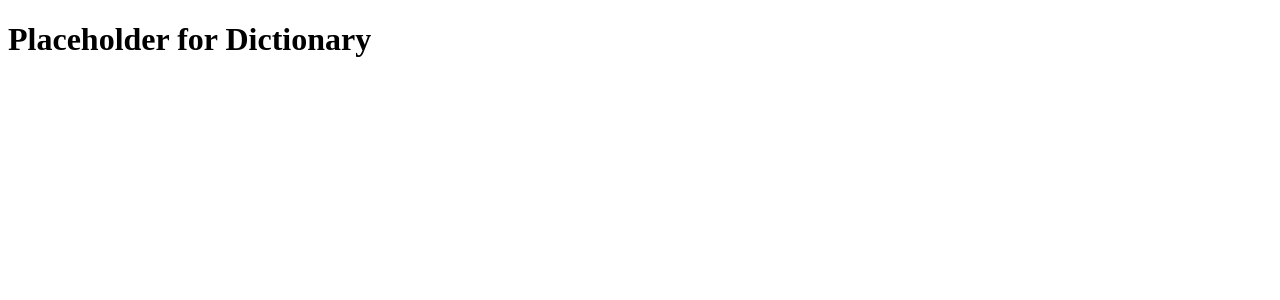
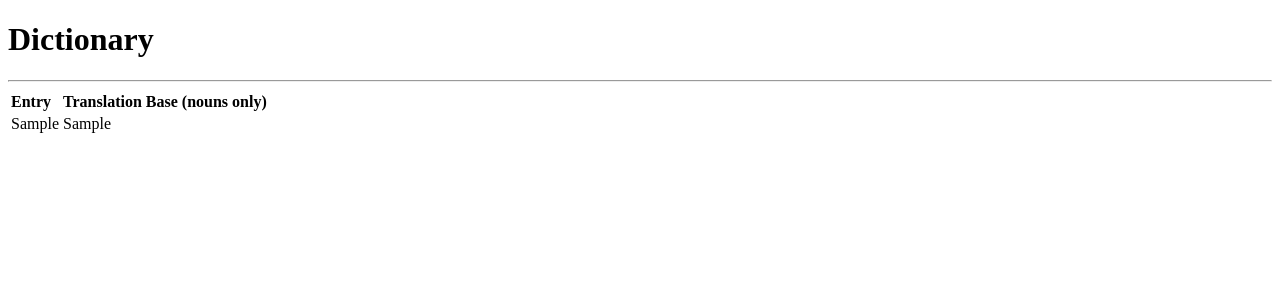
Before and after one commit to gardalic/german_learning_helper, a Flask app: template helper/templates/vocabulary/dictionary.html in a window 1280 px wide. Shown: the top 300 px of the page. Run offline with Flask 2, Linux system fonts and the light colour scheme; tables that the repository leaves empty hold one stand-in row (values such as "Sample post"); the template is opened without the code that fills it: values that come from a table or form of the project are taken from there, most other values are stand-ins (such as "Sample title", 1, 10 or a date in 2020).

Commit message:
Add basic dictionary, before pagination

```diff
--- a/config.py
+++ b/config.py
@@ -13,3 +13,4 @@ class Config(object):
         os.environ.get("DATABASE_URL") or "sqlite:///" + os.path.join(basedir, 'g_helper.db')
     )
     SQLALCHEMY_TRACK_MODIFICATIONS = False
+    DICT_ITEMS_PER_PAGE = 25
--- a/helper/templates/vocabulary/dictionary.html
+++ b/helper/templates/vocabulary/dictionary.html
@@ -1,4 +1,19 @@
 {% extends "base.html" %}
 {% block app_content %}
-<h1>Placeholder for Dictionary</h1>
+<h1>Dictionary</h1>
+<hr>
+<table>
+    <tr>
+        <th style="text-align: left;">Entry</th>
+        <th style="text-align: left;">Translation</th>
+        <th style="text-align: left;">Base (nouns only)</th>
+    </tr>
+    {% for entry in entries %}
+    <tr>
+        <td>{{ entry["entry"] }}</td>
+        <td>{{ entry["translation"] }}</td>
+        <td>{{ entry["base"] }}</td>
+    </tr>
+    {% endfor %}
+</table>
 {% endblock %}
```
Also changed, not shown: helper/models.py (+7 -7 lines), helper/vocabulary/routes.py (+5 -2 lines).
